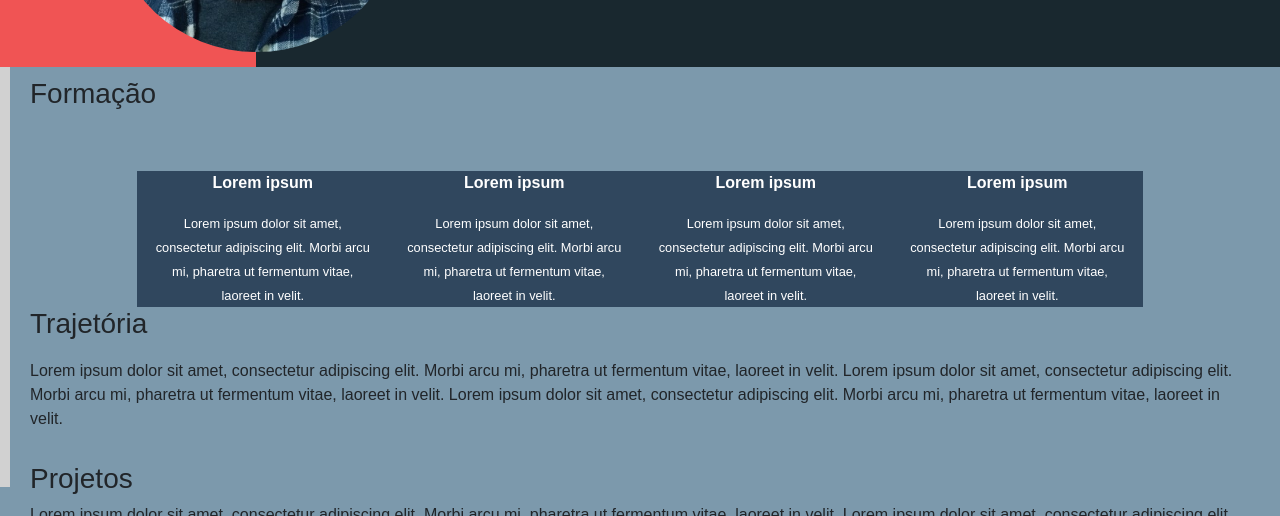
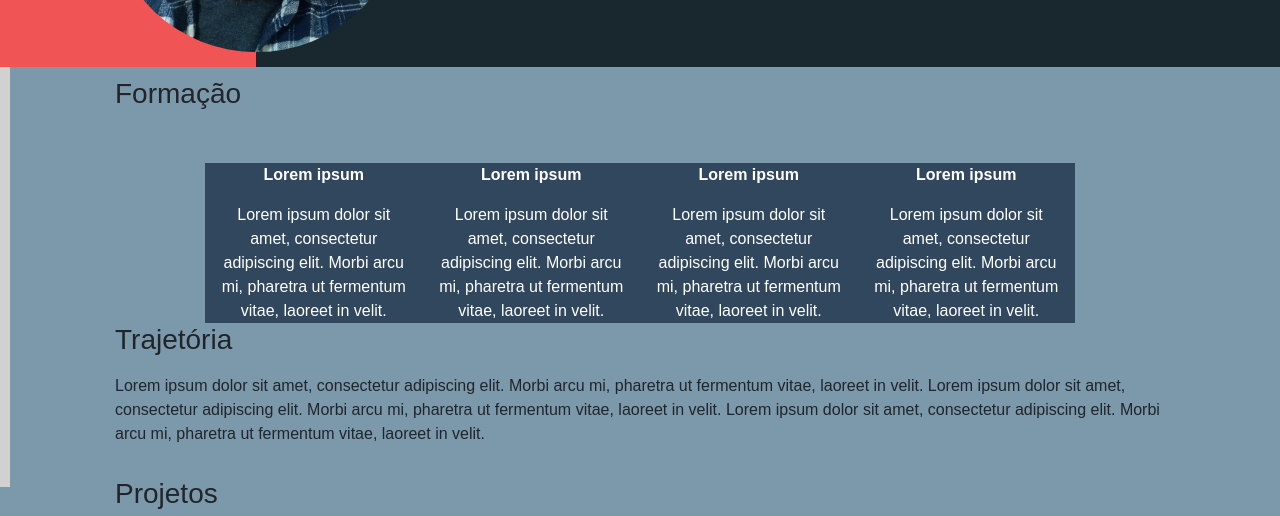
Before and after one commit to guiihenrikee/HTML_CSS_Practice_2, a plain HTML site: page index.html in a window 1280 px wide. Shown: the part 383-899 px from the top of the page. Drawn offline with nearby package versions, Linux system fonts and the light colour scheme.

Commit message:
Bootstrap updated
Bootstrap updated

```diff
--- a/index.html
+++ b/index.html
@@ -45,25 +45,25 @@
             </div>
         </div>
     </header>
-    <div class="container-fuid">
+    <div class="container">
         <div class="sessao1">
             <h3>Formação</h3>
             <div class="row">
             <div id="grid" class="col-md-3 col-sm-6">
                 <p><b>Lorem ipsum</b></p>
-                <small>Lorem ipsum dolor sit amet, consectetur adipiscing elit. Morbi arcu mi, pharetra ut fermentum vitae, laoreet in velit.</small>
+                <a>Lorem ipsum dolor sit amet, consectetur adipiscing elit. Morbi arcu mi, pharetra ut fermentum vitae, laoreet in velit.</a>
             </div>
             <div id="grid" class="col-md-3 col-sm-6">
                 <p><b>Lorem ipsum</b></p>
-                <small>Lorem ipsum dolor sit amet, consectetur adipiscing elit. Morbi arcu mi, pharetra ut fermentum vitae, laoreet in velit.</small>
+                <a>Lorem ipsum dolor sit amet, consectetur adipiscing elit. Morbi arcu mi, pharetra ut fermentum vitae, laoreet in velit.</a>
             </div>
             <div id="grid" class="col-md-3 col-sm-6">
                 <p><b>Lorem ipsum</b></p>
-                <small>Lorem ipsum dolor sit amet, consectetur adipiscing elit. Morbi arcu mi, pharetra ut fermentum vitae, laoreet in velit.</small>
+                <a>Lorem ipsum dolor sit amet, consectetur adipiscing elit. Morbi arcu mi, pharetra ut fermentum vitae, laoreet in velit.</a>
             </div>
             <div id="grid" class="col-md-3 col-sm-6">
                 <p><b>Lorem ipsum</b></p>
-                <small>Lorem ipsum dolor sit amet, consectetur adipiscing elit. Morbi arcu mi, pharetra ut fermentum vitae, laoreet in velit.</small>
+                <a>Lorem ipsum dolor sit amet, consectetur adipiscing elit. Morbi arcu mi, pharetra ut fermentum vitae, laoreet in velit.</a>
             </div>
         </div>
         </div>
```
